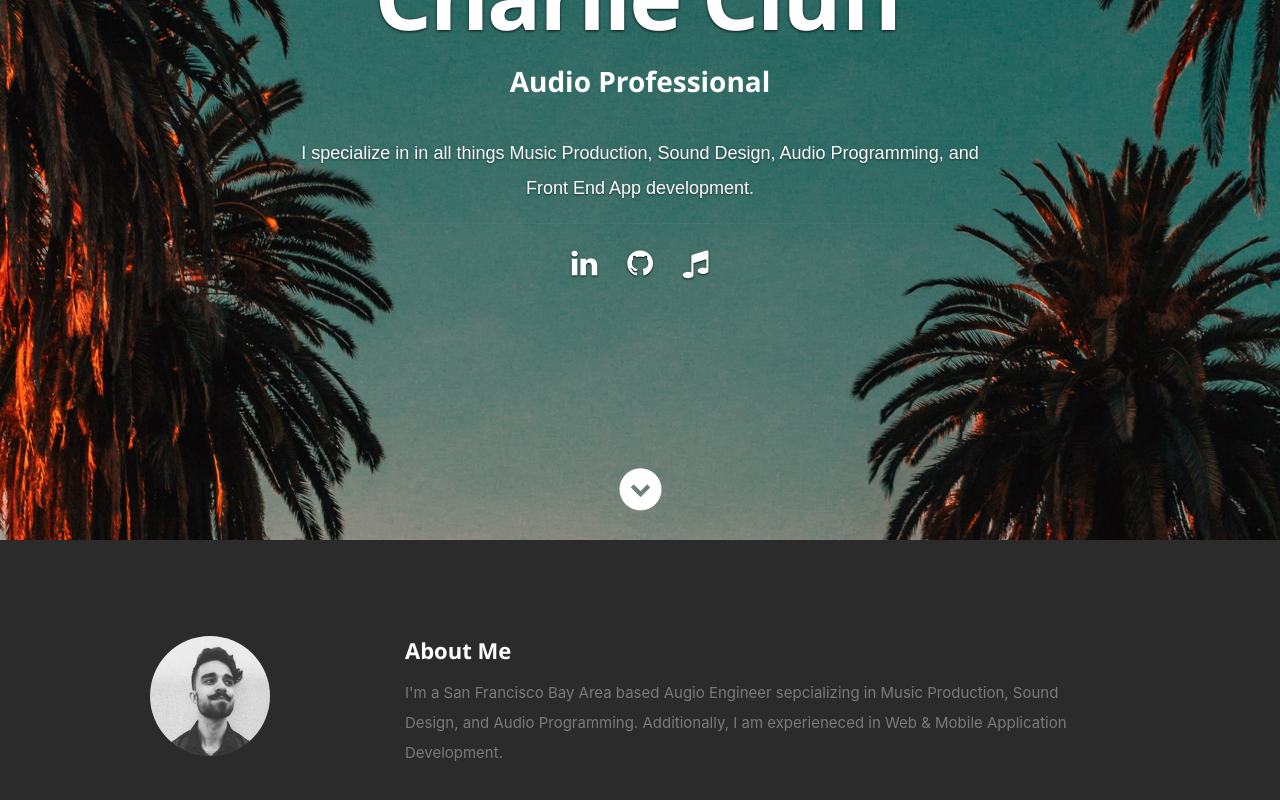
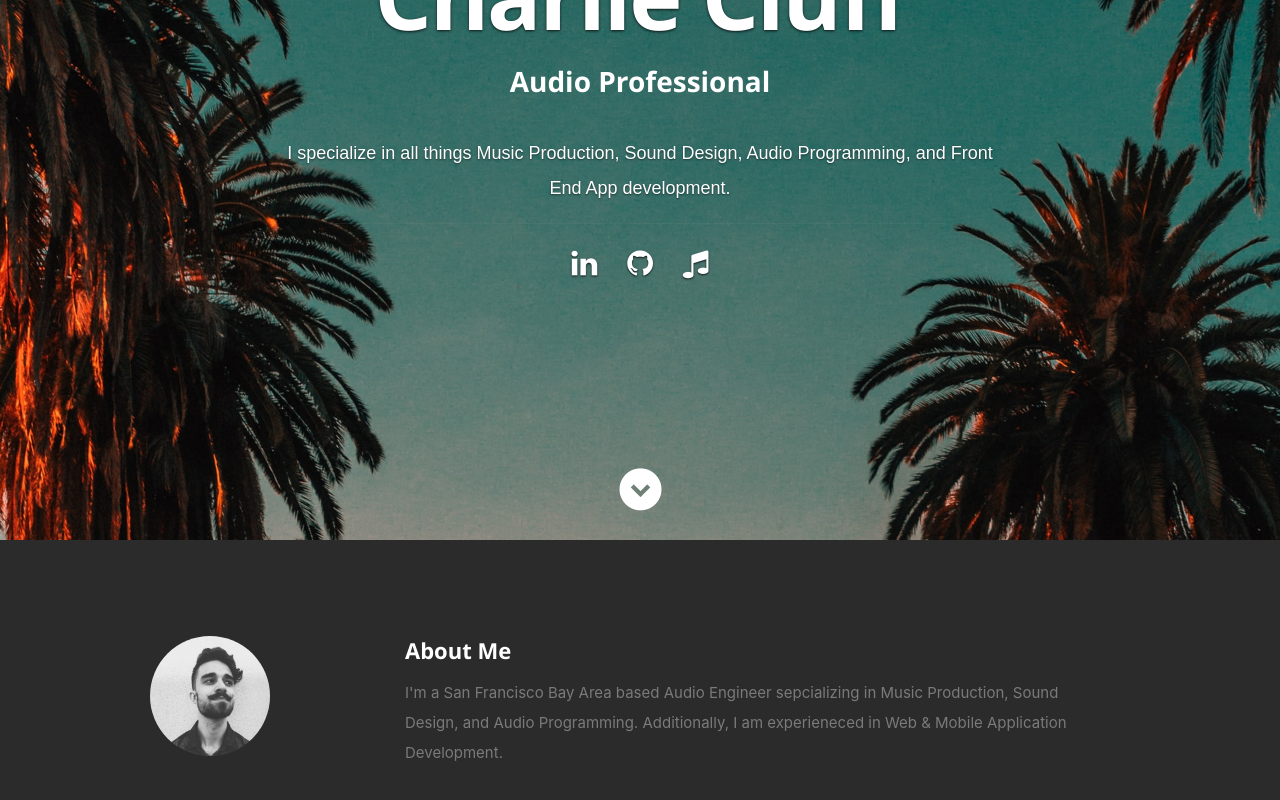
Before and after one commit to thecluff/new-portfolio, a React (Create React App) app: page / in a window 1280 px wide. Shown: the part 260-1060 px from the top of the page. Built offline with nearby package versions, Linux system fonts and the light colour scheme.

Commit message:
Update resumeData.js

```diff
--- a/src/resumeData.js
+++ b/src/resumeData.js
@@ -3,7 +3,7 @@ let resumeData = {
     "role": " ",
     "linkedinId":"charlie-david-cluff",
     "soundcloudid": "Your soundcloudid",
-    "roleDescription": "I specialize in in all things Music Production, Sound Design, Audio Programming, and Front End App development.",
+    "roleDescription": "I specialize in all things Music Production, Sound Design, Audio Programming, and Front End App development.",
     "socialLinks":[
         {
           "name":"linkedin",
@@ -21,7 +21,7 @@ let resumeData = {
           "className":"fa fa-music"
         }
       ],
-    "aboutme":"I'm a San Francisco Bay Area based Augio Engineer sepcializing in Music Production, Sound Design, and Audio Programming. Additionally, I am experieneced in Web & Mobile Application Development.",
+    "aboutme":"I'm a San Francisco Bay Area based Audio Engineer sepcializing in Music Production, Sound Design, and Audio Programming. Additionally, I am experieneced in Web & Mobile Application Development.",
     "address":"San Jose, CA",
     "website":"https://thecluff.com/",
     "education":[
```
